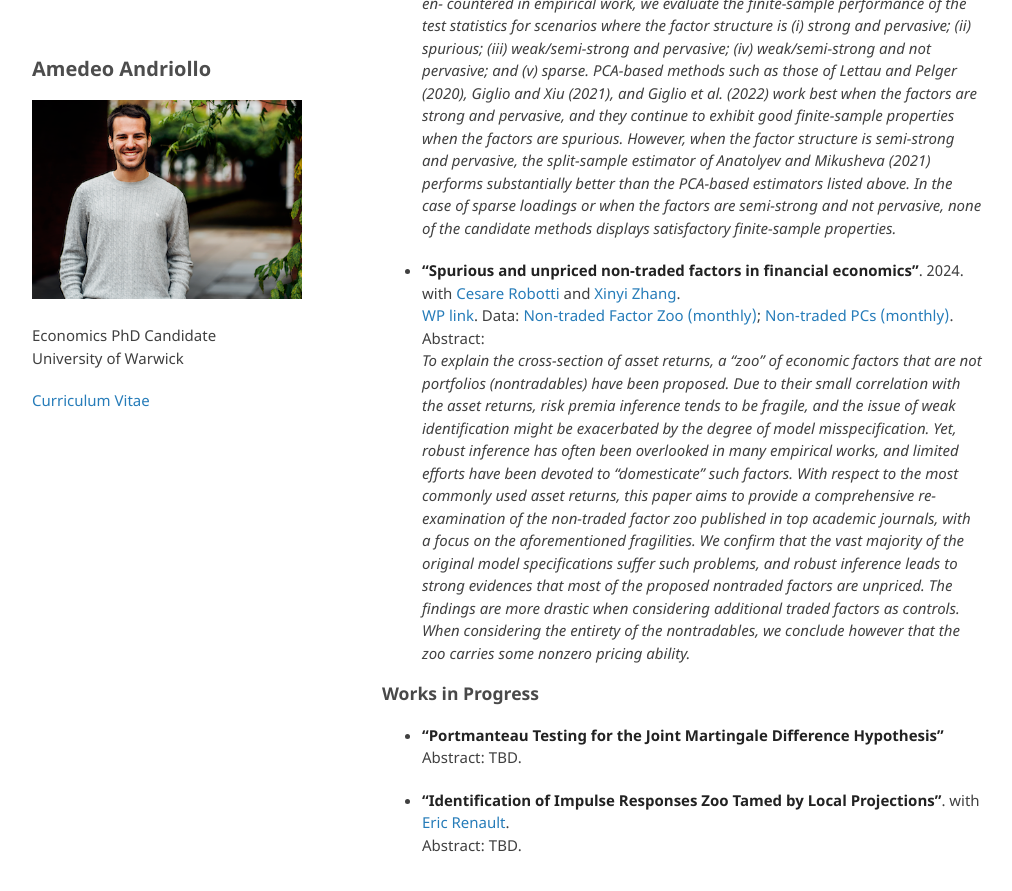
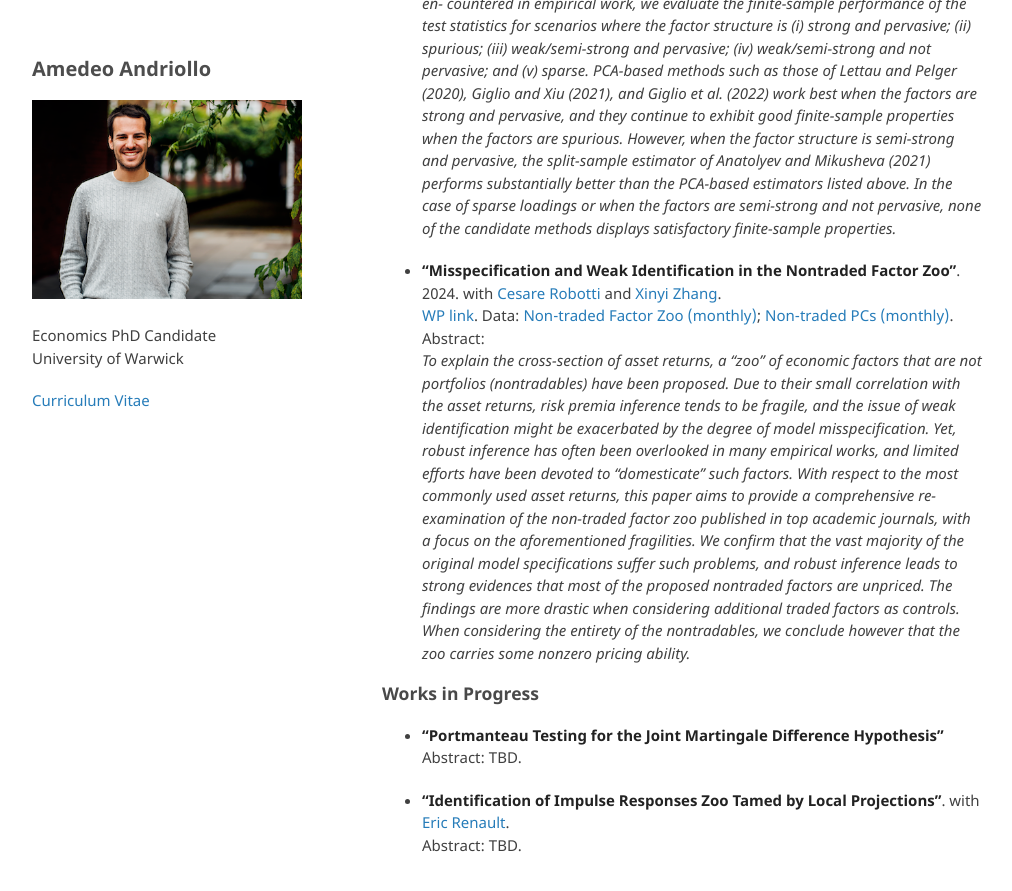
Before and after one commit to amandri/amandri.github.io, a Jekyll site: the page built from index.md, in a window 1280 px wide and 900 px high, scrolled down 632 px. Shown: the top 891 px of the window, without its empty margins (133-1145 px from the left). Built offline with Jekyll 4.4.1, drawn with Linux system fonts in a browser that asks for light colours; the repository's description, which GitHub fills in, is left out; our own code applies the rules of GitHub Pages for plain Markdown files.

Commit message:
Update index.md

```diff
--- a/index.md
+++ b/index.md
@@ -24,8 +24,8 @@ E-mail: amedeo[dot]andriollo[at]warwick[dot]ac[dot]uk
 Abstract: \
 *We study the size and power properties of t-tests of parameter restrictions for newly- designed methods that aim at reliably estimating risk premia in linear asset pricing models when the cross-sectional dimension is large. By simulating a variety of empirically calibrated data generating processes for sample sizes that are typically en- countered in empirical work, we evaluate the finite-sample performance of the test statistics for scenarios where the factor structure is (i) strong and pervasive; (ii) spurious; (iii) weak/semi-strong and pervasive; (iv) weak/semi-strong and not pervasive; and (v) sparse. PCA-based methods such as those of Lettau and Pelger (2020), Giglio and Xiu (2021), and Giglio et al. (2022) work best when the factors are strong and pervasive, and they continue to exhibit good finite-sample properties when the factors are spurious. However, when the factor structure is semi-strong and pervasive, the split-sample estimator of Anatolyev and Mikusheva (2021) performs substantially better than the PCA-based estimators listed above. In the case of sparse loadings or when the factors are semi-strong and not pervasive, none of the candidate methods displays satisfactory finite-sample properties.*
 
-- **"Spurious and unpriced non-traded factors in financial economics"**. 2024. with [Cesare Robotti](https://www.cesarerobotti.com) and [Xinyi Zhang](https://warwick.ac.uk/fac/soc/wbs/subjects/finance/faculty1/phd_students/xinyi-zhang/). \
-[WP link](https://www.dropbox.com/scl/fi/jrujq9yn0h6m31rocqiyo/ARZ.pdf?rlkey=7qeobh117o2g2hvq7dnlpndyx&dl=0).
+- **"Misspecification and Weak Identification in the Nontraded Factor Zoo"**. 2024. with [Cesare Robotti](https://www.cesarerobotti.com) and [Xinyi Zhang](https://warwick.ac.uk/fac/soc/wbs/subjects/finance/faculty1/phd_students/xinyi-zhang/). \
+[WP link](https://www.dropbox.com/scl/fi/wizg67y0d2grzwjyzv4j5/ARZ.pdf?rlkey=bgm5qc1i5me2yytk2z6mufn2b&dl=0).
  Data: [Non-traded Factor Zoo (monthly)](https://www.dropbox.com/scl/fi/r232uhq32qsfadvj61xut/all_nontraded.xlsx?rlkey=hi2y880eehtozz6d1ugnewcx0&dl=0); [Non-traded PCs (monthly)](https://www.dropbox.com/scl/fi/m79gjt08dcryfdxjzr6ke/data1eqGX.xls?rlkey=ylu43t0tva62lf4t7r4vidfh7&dl=0). \
 Abstract: \
 *To explain the cross-section of asset returns, a “zoo” of economic factors that are not portfolios (nontradables) have been proposed. Due to their small correlation with the asset returns, risk premia inference tends to be fragile, and the issue of weak identification might be exacerbated by the degree of model misspecification. Yet, robust inference has often been overlooked in many empirical works, and limited efforts have been devoted to “domesticate” such factors. With respect to the most commonly used asset returns, this paper aims to provide a comprehensive re-examination of the non-traded factor zoo published in top academic journals, with a focus on the aforementioned fragilities. We confirm that the vast majority of the original model specifications suffer such problems, and robust inference leads to strong evidences that most of the proposed nontraded factors are unpriced. The findings are more drastic when considering additional traded factors as controls. When considering the entirety of the nontradables, we conclude however that the zoo carries some nonzero pricing ability.*
```
